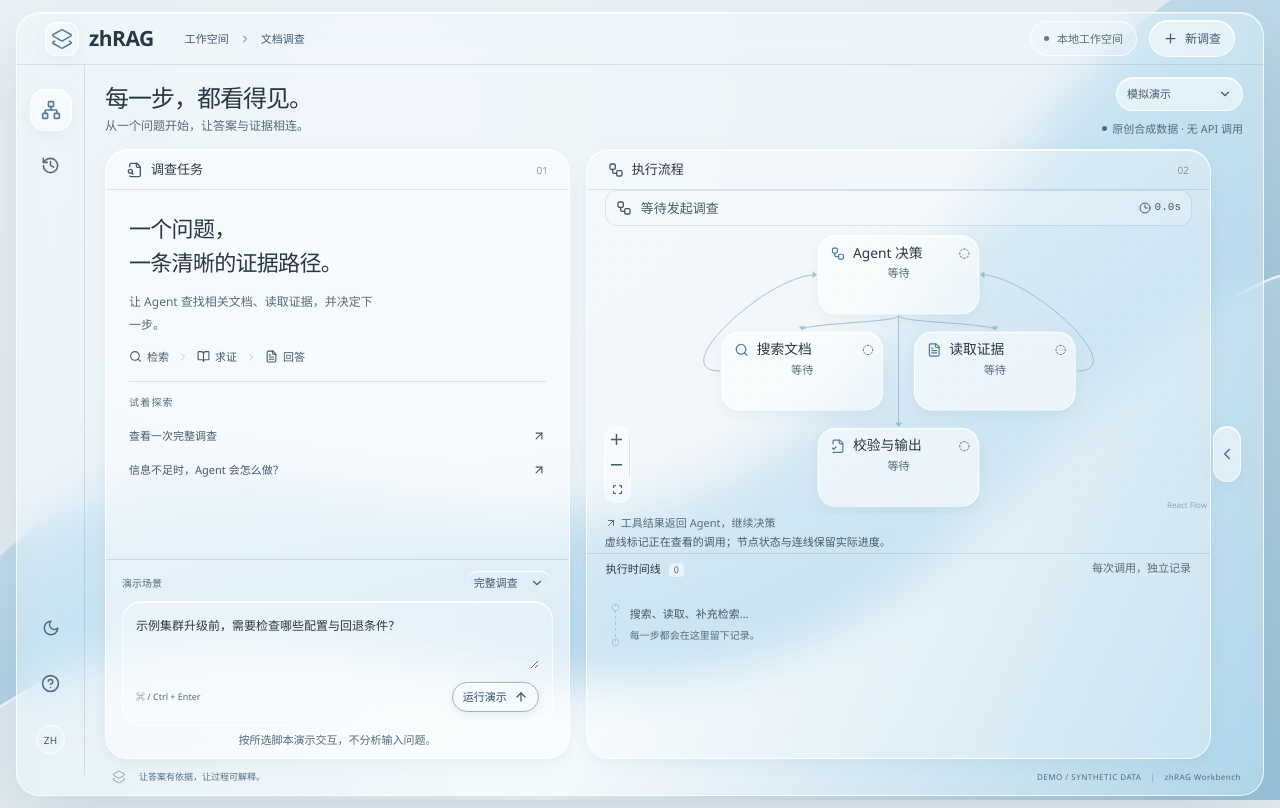
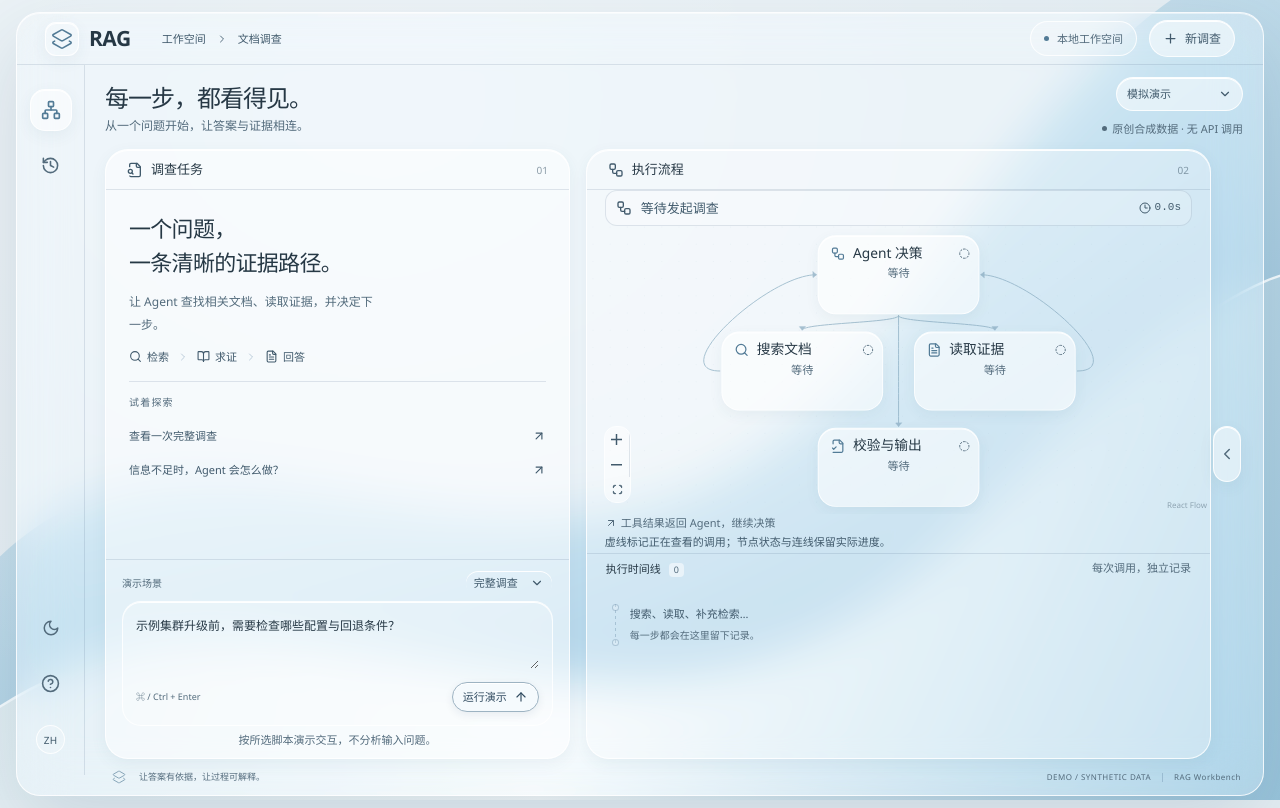
Before and after one commit to margerit0/EvidenceRAG, a React (Vite) app in the folder frontend/: page / in a window 1280 px wide. Built offline with nearby package versions, Linux system fonts and the light colour scheme; a web font is replaced by a local one.

Commit message:
feat: present the RAG workbench with updated branding and screenshots

```diff
--- a/frontend/index.html
+++ b/frontend/index.html
@@ -4,8 +4,8 @@
     <meta charset="UTF-8" />
     <meta name="viewport" content="width=device-width, initial-scale=1.0" />
     <meta name="theme-color" content="#f7f8fa" />
-    <meta name="description" content="zhRAG 文档调查工作台：让每一步调查与每一份证据清晰可见。" />
-    <title>zhRAG · 调查工作台</title>
+    <meta name="description" content="RAG 文档调查工作台：让每一步调查与每一份证据清晰可见。" />
+    <title>RAG · 调查工作台</title>
     <script>
       try {
         const t = localStorage.getItem('zhrag-theme');
--- a/frontend/src/App.tsx
+++ b/frontend/src/App.tsx
@@ -63,7 +63,7 @@ import {
 
 function Brand({ small = false }: { small?: boolean }) {
   return (
-    <span className={`brand-mark ${small ? 'small' : ''}`} aria-label="zhRAG">
+    <span className={`brand-mark ${small ? 'small' : ''}`} aria-label="RAG">
       <Layers2 size={small ? 15 : 22} strokeWidth={1.7} />
     </span>
   );
@@ -335,9 +335,9 @@ export default function App() {
         <div className="app-shell">
           <header className="topbar">
             <div className="wordmark">
-              <a href="/workbench/" className="brand-home" aria-label="zhRAG 工作台首页">
+              <a href="/workbench/" className="brand-home" aria-label="RAG 工作台首页">
                 <Brand />
-                <span>zhRAG</span>
+                <span>RAG</span>
               </a>
               <span className="wordmark-divider" />
               <span className="breadcrumb">
@@ -418,7 +418,7 @@ export default function App() {
               </Tip>
               <Dialog
                 title="让每一步调查，都有据可查"
-                description="zhRAG · 中文文档调查工作台"
+                description="RAG · 中文文档调查工作台"
                 trigger={
                   <Button variant="ghost" size="icon" aria-label="关于工作台">
                     <CircleHelp size={19} />
@@ -547,7 +547,7 @@ export default function App() {
                         <h2 className="submitted-query">{current.query}</h2>
                         <div className="answer-heading">
                           <Brand small />
-                          <span>zhRAG</span>
+                          <span>RAG</span>
                           <span className="answer-heading-line" />
                         </div>
                         <div className="answer-status" aria-live="polite">
@@ -1223,7 +1223,7 @@ export default function App() {
                 <span>
                   {mode === 'demo' ? 'DEMO / SYNTHETIC DATA' : 'LOCAL / CONNECTED SERVICE'}
                   <span className="footer-divider" />
-                  zhRAG Workbench
+                  RAG Workbench
                 </span>
               </footer>
             </main>
```
Also changed, not shown: 4 other files (tests, documents, lock files or other folders).
